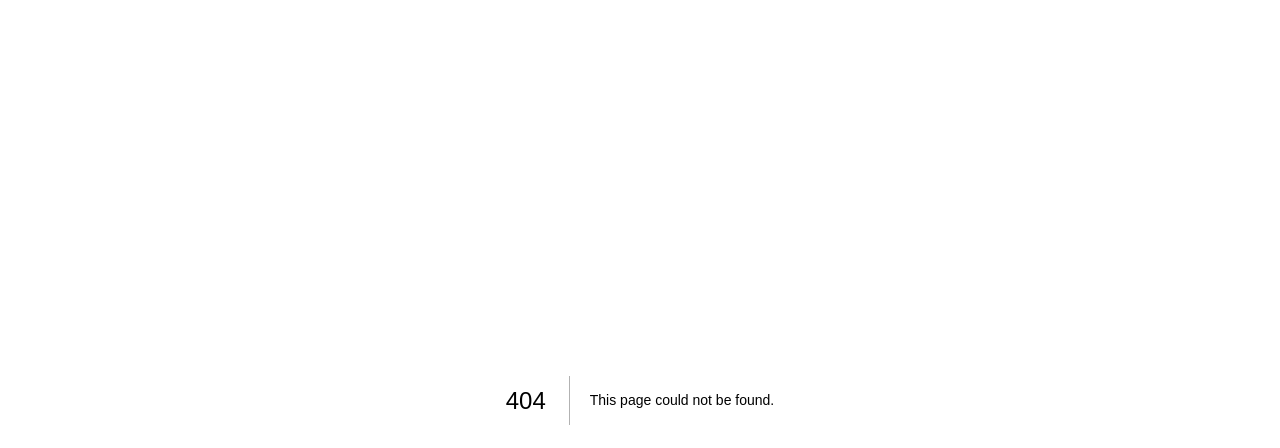
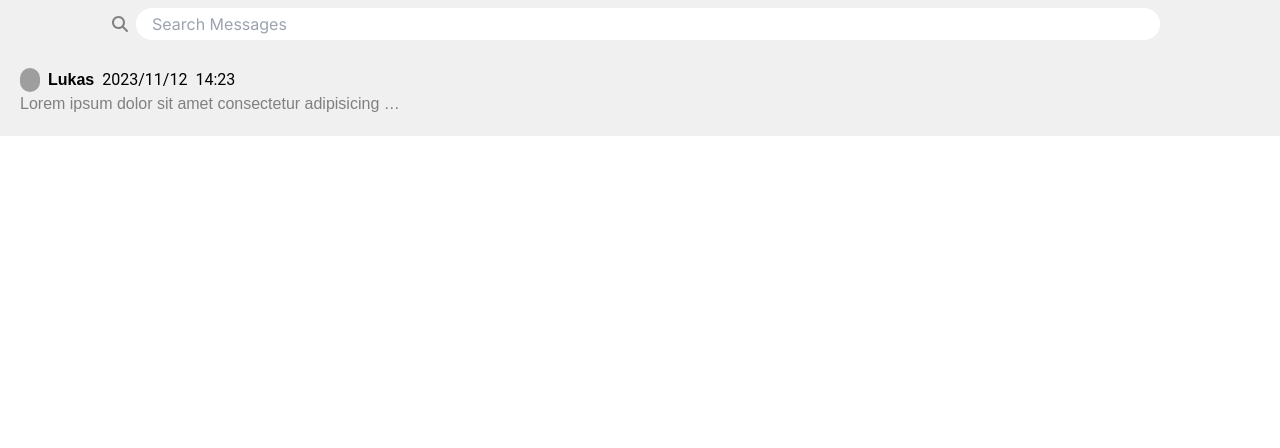
Before and after one commit to w1nex5372/auth-auth-prisma, a Next.js app: page /message in a window 1280 px wide. Before the commit this address had no page. Shown: the top 448 px of the page. Built offline with nearby package versions, Linux system fonts and the light colour scheme; grey boxes are pictures that could not be loaded.

Commit message:
Messages front end side completed

```diff
--- a/app/globals.css
+++ b/app/globals.css
@@ -13,7 +13,7 @@
 
 
 
-h1,h2, div {
+h1,h2  {
     font-family: 'Poppins', sans-serif;
 
 }
--- /dev/null
+++ b/app/message/page.tsx
@@ -0,0 +1,99 @@
+import React, { useState, useRef } from 'react';
+import { FontAwesomeIcon } from '@fortawesome/react-fontawesome';
+import { faPaperPlane, faSearch } from '@fortawesome/free-solid-svg-icons';
+
+
+const MessagePage = () => {
+  const [isExpanded, setIsExpanded] = useState(false);
+  const [inputValue, setInputValue] = useState('');
+  const [messages, setMessages] = useState([]);
+
+  const handleExpandClick = () => {
+    setIsExpanded(!isExpanded);
+  };
+
+  const handleInputChange = (e) => {
+    setInputValue(e.target.value);
+  };
+
+  const handleSendMessage = () => {
+    setMessages([...messages, inputValue]);
+    setInputValue('');
+  };
+
+  return (
+    <div className='bg-lowgray h-full text-left'>
+      <div className='w-full text-center'>
+        <FontAwesomeIcon icon={faSearch} className='text-gray' />
+        <input
+          type='text'
+          className='m-2 p-1 rounded-full w-4/5 placeholder:p-3'
+          placeholder='Search Messages'
+        />
+      </div>
+
+      <div className='father block md:flex'>
+        {/* left side */}
+        <div className='p-2 m-3 testas cursor-pointer' onClick={handleExpandClick}>
+          <div className='flex gap-2'>
+            <img src="/123.png" className='w-5 rounded-full' alt="" />
+            <h1 className='font-bold'>Lukas</h1>
+            <p className=' '>2023/11/12</p>
+            <p className=' '>14:23</p>
+          </div>
+          <div className='w-full'>
+            <h1 className='whitespace-nowrap overflow-hidden text-ellipsis w-96 text-gray'>
+              Lorem ipsum dolor sit amet consectetur adipisicing elit. Sed illo numquam
+              asperiores quisquam, dolore deleniti. Aspernatur excepturi impedit, magnam
+              sequi quidem quas illo, maxime optio molestiae voluptas minus error.
+              Voluptatum, vero!
+            </h1>
+          </div>
+        </div>
+
+        {/* right side */}
+        <div className='flex flex-col w-full justify-center'>
+          {isExpanded ? (
+            <div className='w-full'>
+              <div className='font-bold m-2 p-2'>
+                <h1>IONOS DE SUPPORT</h1>
+              </div>
+
+              <div className='flex items-center gap-2 flex-col'>
+                <img src="/123.png" alt="" width={"45px"} className='rounded-full' />
+                <h1 className='font-bold'>IONOS DE SUPPORT</h1>
+                <p className="text-gray">@Reserver</p>
+                <p className='text-gray'>Im in love with the coco</p>
+                <p className='text-green'>online</p>
+              </div>
+              <div className='bg-white testas h-96 shadow-md overflow-auto  '>
+                {messages.map((message, index) => (
+                  <div key={index} className='p-2 text-right'>
+                    <p className='text-right text-black p-2 bg-lowgray'>{message}</p>
+                    <p className='text-gray'>time 9:14AM</p>
+                  </div>
+                ))}
+              </div>
+              <div className='p-2 flex '>
+                <input
+                  type="text"
+                  placeholder='Start a new message'
+                  className='w-full rounded-lg p-2'
+                  value={inputValue}
+                  onChange={handleInputChange}
+                />
+                <FontAwesomeIcon
+                  className='cursor-pointer flex justify-center items-center p-3'
+                  icon={faPaperPlane}
+                  onClick={handleSendMessage}
+                />
+              </div>
+            </div>
+          ) : null}
+        </div>
+      </div>
+    </div>
+  );
+};
+
+export default MessagePage;
--- a/components/DisplayedScreen.tsx
+++ b/components/DisplayedScreen.tsx
@@ -3,6 +3,7 @@ import Home from '@/app/page'; // Import the Home component
 import Explore from '@/app/explore/page'; // Import the Explore component
 import { useButtonContext } from '@/context/ButtonContext';
 import UserProfile from '@/app/profile/page';
+import MessagePage from '@/app/message/page';
 
 const DisplayedScreen = () => {
     let content = null;
@@ -12,6 +13,8 @@ const DisplayedScreen = () => {
         content = <Explore />
       } else if (clickedButtonText === "Profile"){
         content = <UserProfile />
+      } else if (clickedButtonText === "Message"){
+        content = <MessagePage />
       }
 
   // Render the specific page component based on the activeButton
--- a/components/Headas.tsx
+++ b/components/Headas.tsx
@@ -71,10 +71,10 @@ const Headas = () => {
           </UserIcons>
         ) : (
           <>
-            <CustomButton customClassName="border border-red bg-green" onClick={handleShowLoginForm}>
+            <CustomButton customClassName="text-xs h-max hover:bg-primary p-1 bg-secondary md:p-3 m-1" onClick={handleShowLoginForm}>
               Log In
             </CustomButton>
-            <CustomButton customClassName="border border-red" onClick={handleShowRegisterForm}>
+            <CustomButton customClassName="text-xs h-max hover:bg-secondary p-1 bg-primary md:p-3 m-1" onClick={handleShowRegisterForm}>
               Register
             </CustomButton>
           </>
--- a/components/UserCard.tsx
+++ b/components/UserCard.tsx
@@ -1,7 +1,8 @@
 import React from 'react';
 import CustomImage from './CustomImage';
 
-const UserCard = () => {
+const UserCard = ({ size = "normal"}) => {
+  const cardSizesClass = size === "normal" ? "" : "w"
   return (
     <div className=" bg-white rounded-lg shadow-md p-4 m-2">
       <div className="flex items-center text-center flex-col	">
--- a/components/navlinks.tsx
+++ b/components/navlinks.tsx
@@ -1,6 +1,10 @@
 import React, { useState } from 'react';
 import CustomButton from './CustomBtn';
 import { useButtonContext } from '@/context/ButtonContext';
+import { FontAwesomeIcon } from '@fortawesome/react-fontawesome';
+import { faEnvelope, faHouse, faSearch, faUser } from '@fortawesome/free-solid-svg-icons';
+
+
 export const Navlinks = () => {
   const { updateClickedButtonText } = useButtonContext();
   const [activeButton, setActiveButton] = useState('Home'); // Set the default activeButton to 'Home'.
@@ -23,6 +27,18 @@ export const Navlinks = () => {
             primary={button === activeButton}
             onClick={() => handleButtonClick(button)}
           >
+            {button === "Message" && (
+              <FontAwesomeIcon icon={faEnvelope} className='mr-2'/>
+            )}
+            {button === "Profile" && (
+              <FontAwesomeIcon icon={faUser} className='mr-2'/>
+            )}
+            {button === "Explore" && (
+              <FontAwesomeIcon icon={faSearch} className='mr-2'/>
+            )}
+            {button === "Home" && (
+              <FontAwesomeIcon icon={faHouse} className='mr-2'/>
+            )}
             {button}
           </CustomButton>
         ))}
```
